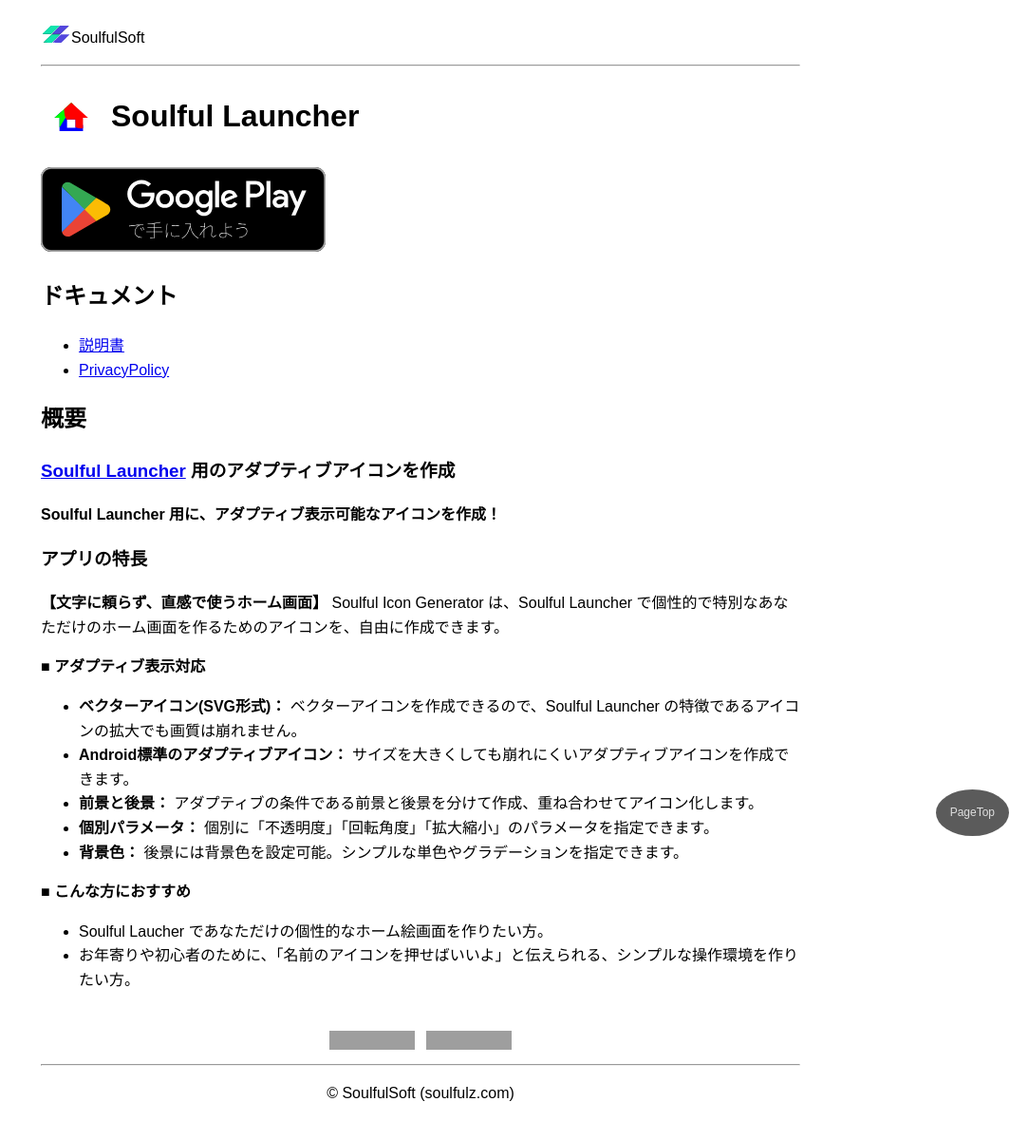
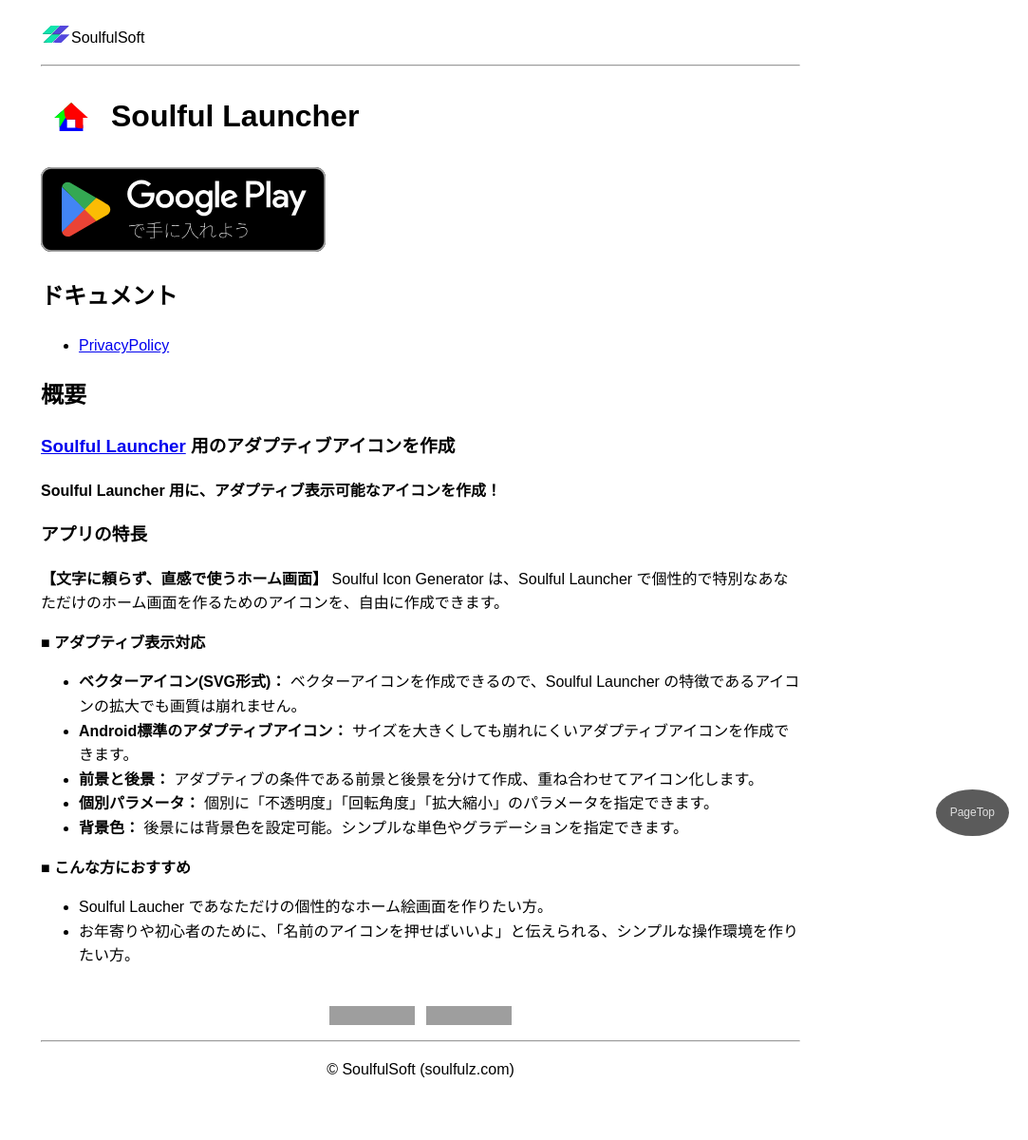
Before and after one commit to SoulfulSoft/soulfulsoft.github.io, a Jekyll site: the page built from soulful_icon_generator/index.md, in a window 1280 px wide. Shown: the whole page at 95% size, without its empty margins (197-1280 px from the left). Built offline with Jekyll 4.4.1, drawn with Linux system fonts in a browser that asks for light colours; our own code applies the rules of GitHub Pages for plain Markdown files; after the commit the page ends 1174 px from its top, so only the background shows below that; grey boxes are pictures that could not be loaded.

Commit message:
Update index.md

```diff
--- a/soulful_icon_generator/index.md
+++ b/soulful_icon_generator/index.md
@@ -13,7 +13,7 @@ topa: ".."
 
 ## ドキュメント
 
-- [説明書](instructions.html)
+<!-- - [説明書](instructions.html) -->
 - [PrivacyPolicy](privacy-policy)
 
 ## 概要
```
